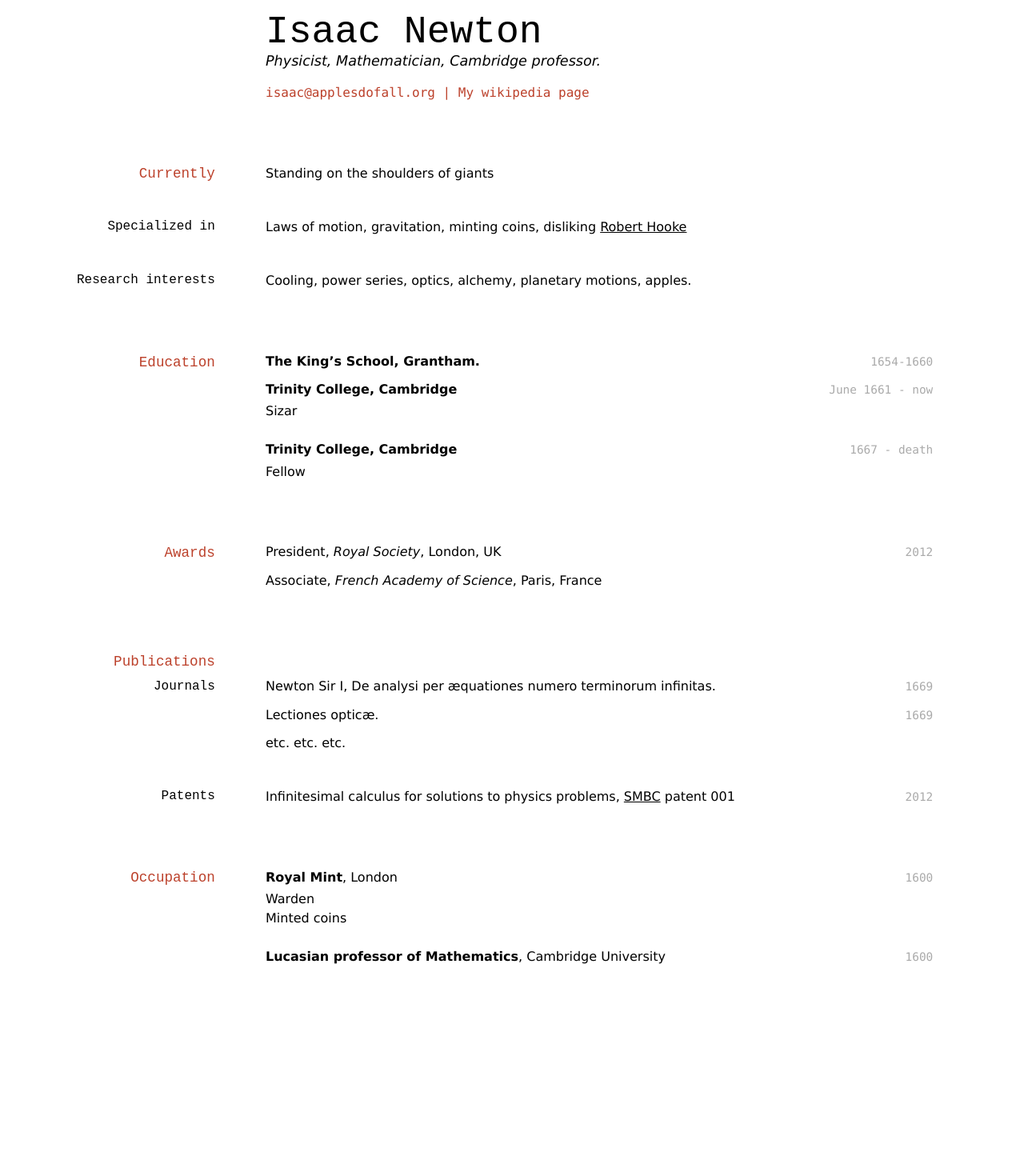
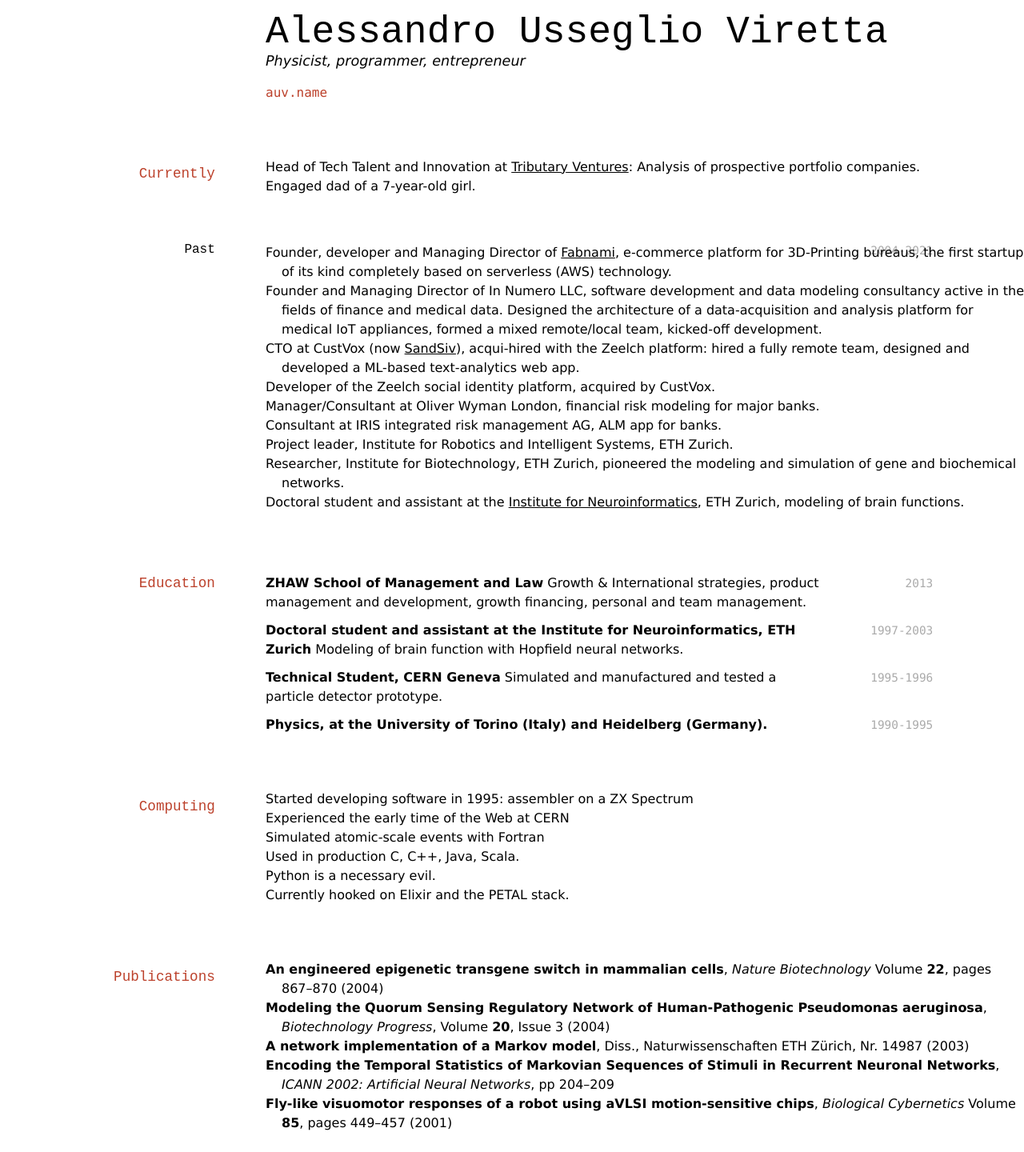
Before and after one commit to aus70/aus70.github.io, a Jekyll site: the page built from index.md, in a window 1280 px wide. Shown: the whole page at 80% size. Built offline with Jekyll 4.4.1, drawn with Linux system fonts in a browser that asks for light colours; before the commit the page ends 1219 px from its top, so only the background shows below that.

Commit message:
first version

```diff
--- a/index.md
+++ b/index.md
@@ -1,89 +1,62 @@
 ---
 layout: cv
-title: Isaac Newtons's CV
+title: Alessandro Usseglio Viretta's CV
 ---
-# Isaac Newton
-Physicist, Mathematician, Cambridge professor.
+# Alessandro Usseglio Viretta
+Physicist, programmer, entrepreneur
 
 <div id="webaddress">
-<a href="isaac@applesdofall.org">isaac@applesdofall.org</a>
-| <a href="http://en.wikipedia.org/wiki/Isaac_Newton">My wikipedia page</a>
+<a href="me@auv.name">auv.name</a>
 </div>
 
 
 ## Currently
 
-Standing on the shoulders of giants
+* Head of Tech Talent and Innovation at [Tributary Ventures](https://tributaryventures.com): Analysis of prospective portfolio companies.
+* Engaged dad of a 7-year-old girl.
 
-### Specialized in
+### Past
 
-Laws of motion, gravitation, minting coins, disliking [Robert Hooke](http://en.wikipedia.org/wiki/Robert_Hooke)
-
-
-### Research interests
-
-Cooling, power series, optics, alchemy, planetary motions, apples.
-
+`2004-2021`
+* Founder, developer and Managing Director of [Fabnami](https://fabnami.com), e-commerce platform for 3D-Printing bureaus, the first startup of its kind completely based on serverless (AWS) technology.
+* Founder and Managing Director of In Numero LLC, software development and data modeling consultancy active in the fields of finance and medical data. Designed the architecture of a data-acquisition and analysis platform for medical IoT appliances, formed a mixed remote/local team, kicked-off development.
+* CTO at CustVox (now [SandSiv](https://sandsiv.com)), acqui-hired with the Zeelch platform: hired a fully remote team, designed and developed a ML-based text-analytics web app.
+* Developer of the Zeelch social identity platform, acquired by CustVox.
+* Manager/Consultant at Oliver Wyman London, financial risk modeling for major banks.
+* Consultant at IRIS integrated risk management AG, ALM app for banks.
+* Project leader, Institute for Robotics and Intelligent Systems, ETH Zurich.
+* Researcher, Institute for Biotechnology, ETH Zurich, pioneered the modeling and simulation of gene and biochemical networks.
+* Doctoral student and assistant at the [Institute for Neuroinformatics](https://www.ini.uzh.ch/~ale/), ETH Zurich, modeling of brain functions.
 
 ## Education
+`2013`
+__ZHAW School of Management and Law__
+Growth & International strategies, product management and development, growth financing, personal and team management.
 
-`1654-1660`
-__The King's School, Grantham.__
+`1997-2003`
+__Doctoral student and assistant at the Institute for Neuroinformatics, ETH Zurich__
+Modeling of brain function with Hopfield neural networks.
 
-`June 1661 - now`
-__Trinity College, Cambridge__
+`1995-1996`
+__Technical Student, CERN Geneva__
+Simulated and manufactured and tested a particle detector prototype.
 
-- Sizar
+`1990-1995`
+__Physics, at the University of Torino (Italy) and Heidelberg (Germany).__
 
-`1667 - death`
-__Trinity College, Cambridge__
+## Computing
 
-- Fellow
-
-
-
-## Awards
-
-`2012`
-President, *Royal Society*, London, UK
-
-Associate, *French Academy of Science*, Paris, France
-
-
+* Started developing software in 1995: assembler on a ZX Spectrum
+* Experienced the early time of the Web at CERN
+* Simulated atomic-scale events with Fortran
+* Used in production C, C++, Java, Scala.
+* Python is a necessary evil.
+* Currently hooked on Elixir and the PETAL stack.
 
 ## Publications
 
-<!-- A list is also available [online](http://scholar.google.co.uk/citations?user=LTOTl0YAAAAJ) -->
-
-### Journals
-
-`1669`
-Newton Sir I, De analysi per æquationes numero terminorum infinitas.
-
-`1669`
-Lectiones opticæ.
-
-etc. etc. etc.
-
-### Patents
-
-`2012`
-Infinitesimal calculus for solutions to physics problems, [SMBC](http://www.techdirt.com/articles/20121011/09312820678/if-patents-had-been-around-time-newton.shtml) patent 001
-
-
-## Occupation
-
-`1600`
-__Royal Mint__, London
-
-- Warden
-- Minted coins
-
-`1600`
-__Lucasian professor of Mathematics__, Cambridge University
-
-
-
-<!-- ### Footer
-
-Last updated: May 2013 -->
+* __An engineered epigenetic transgene switch in mammalian cells__, *Nature Biotechnology* Volume __22__, pages 867–870 (2004)
+* __Modeling the Quorum Sensing Regulatory Network of Human-Pathogenic Pseudomonas aeruginosa__, *Biotechnology Progress*, Volume __20__, Issue 3 (2004)
+* __A network implementation of a Markov model__, Diss., Naturwissenschaften ETH Zürich, Nr. 14987 (2003)
+* __Encoding the Temporal Statistics of Markovian Sequences of Stimuli in Recurrent Neuronal Networks__, *ICANN 2002: Artificial Neural Networks*, pp 204–209
+* __Fly-like visuomotor responses of a robot using aVLSI motion-sensitive chips__, *Biological Cybernetics* Volume __85__, pages 449–457 (2001)
```
